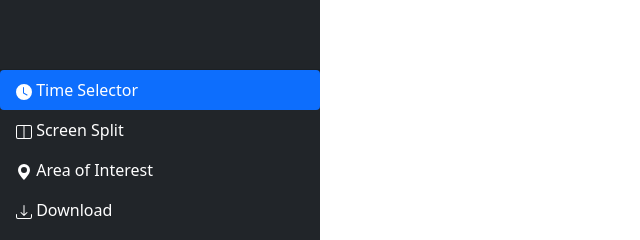
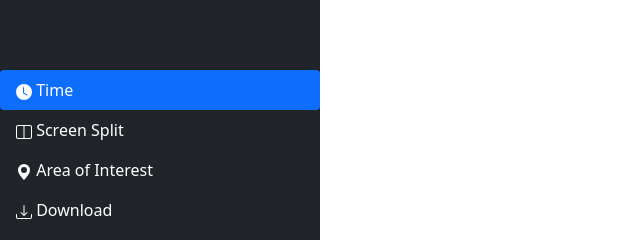
Before and after one commit to Biohazard007/Satellite-Data, a plain HTML site: page templates/index.html in a window 1280 px wide. Shown: the part 152-392 px from the top of the page, 0-640 px from the left. Drawn offline with nearby package versions, Linux system fonts and the light colour scheme.

Commit message:
time slector

```diff
--- a/templates/index.html
+++ b/templates/index.html
@@ -61,7 +61,7 @@
         <svg xmlns="http://www.w3.org/2000/svg" width="16" height="16" fill="currentColor" class="bi bi-clock-fill" viewBox="0 0 16 16">
   			<path d="M16 8A8 8 0 1 1 0 8a8 8 0 0 1 16 0zM8 3.5a.5.5 0 0 0-1 0V9a.5.5 0 0 0 .252.434l3.5 2a.5.5 0 0 0 .496-.868L8 8.71V3.5z"/>
 		</svg>
-          Time Selector
+          Time
         </a>
       </li>
       <li>
```
